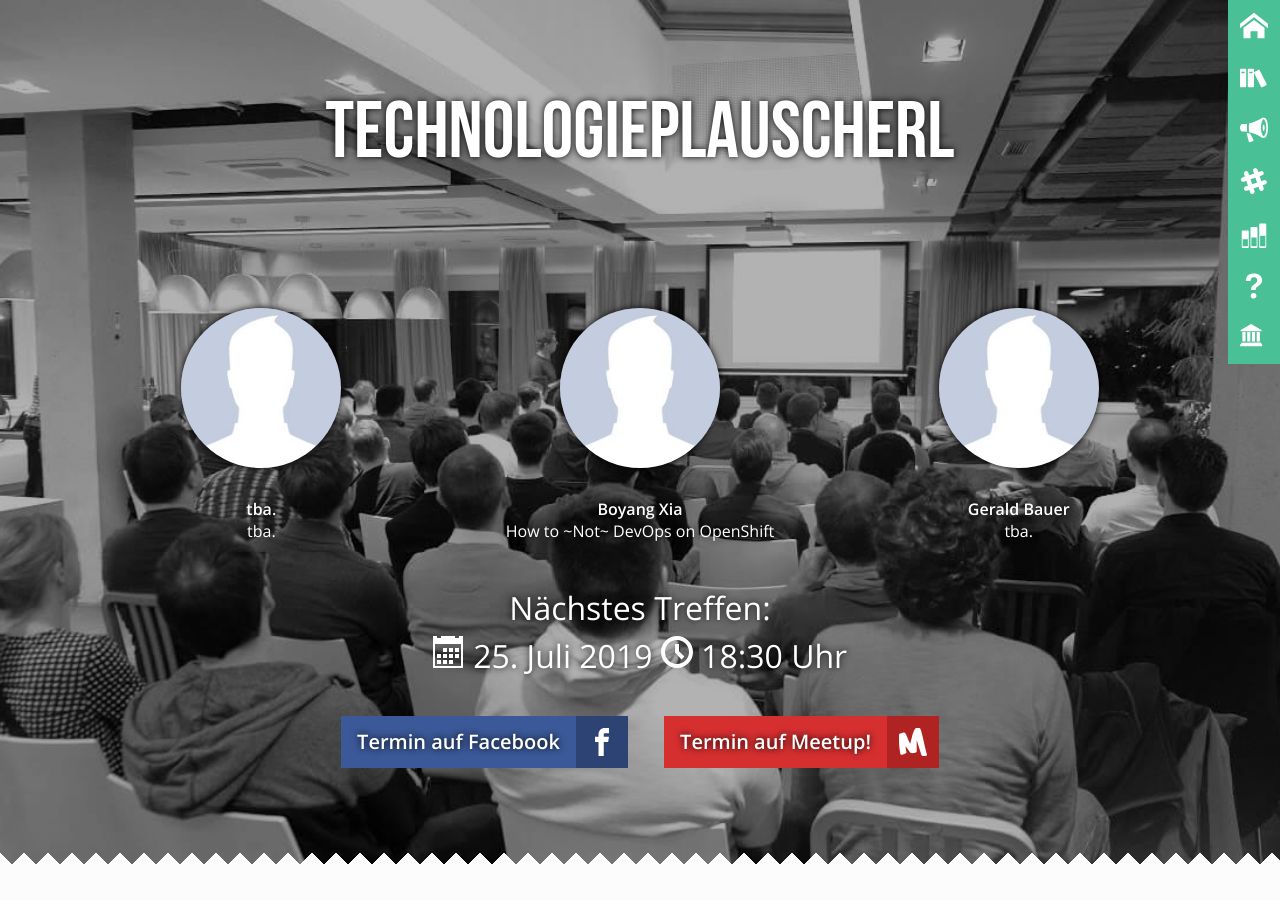
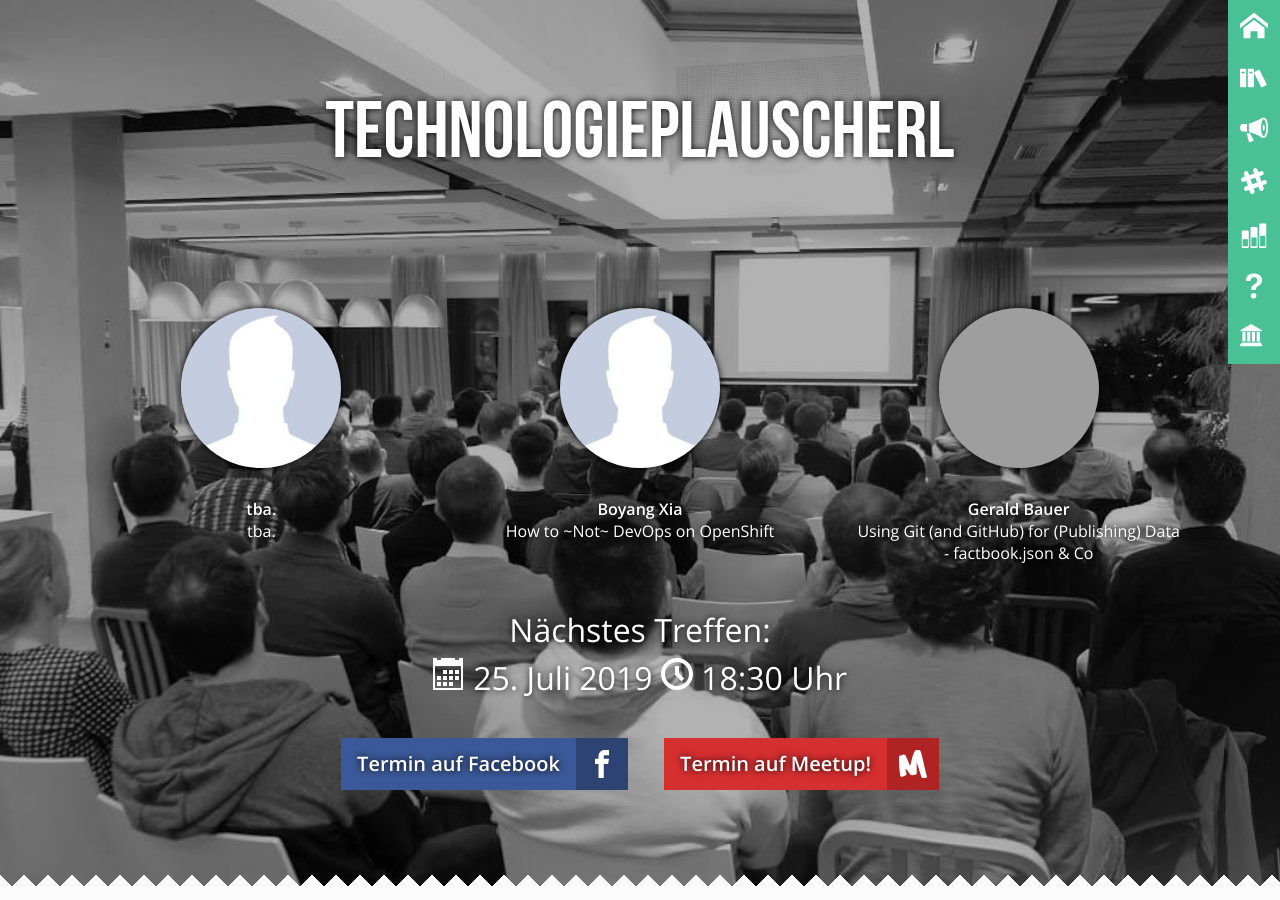
Before and after one commit to mericanAncer127/plauscherl, a Jekyll site: the page built from index.html, in a window 1280 px wide and 900 px high. Built offline with Jekyll 4.4.1, drawn with Linux system fonts in a browser that asks for light colours; grey boxes are pictures that could not be loaded.

Commit message:
Add talk by Gerald Bauer

```diff
--- a/_plauscherl/69.html
+++ b/_plauscherl/69.html
@@ -31,6 +31,6 @@ speakers:
   img: /img/speaker_male_no_img.jpg
 -
   name: "Gerald Bauer"
-  talk: "tba."
-  img: /img/speaker_male_no_img.jpg
+  talk: "Using Git (and GitHub) for (Publishing) Data - factbook.json & Co"
+  img: https://avatars3.githubusercontent.com/u/53281
 ---
```
